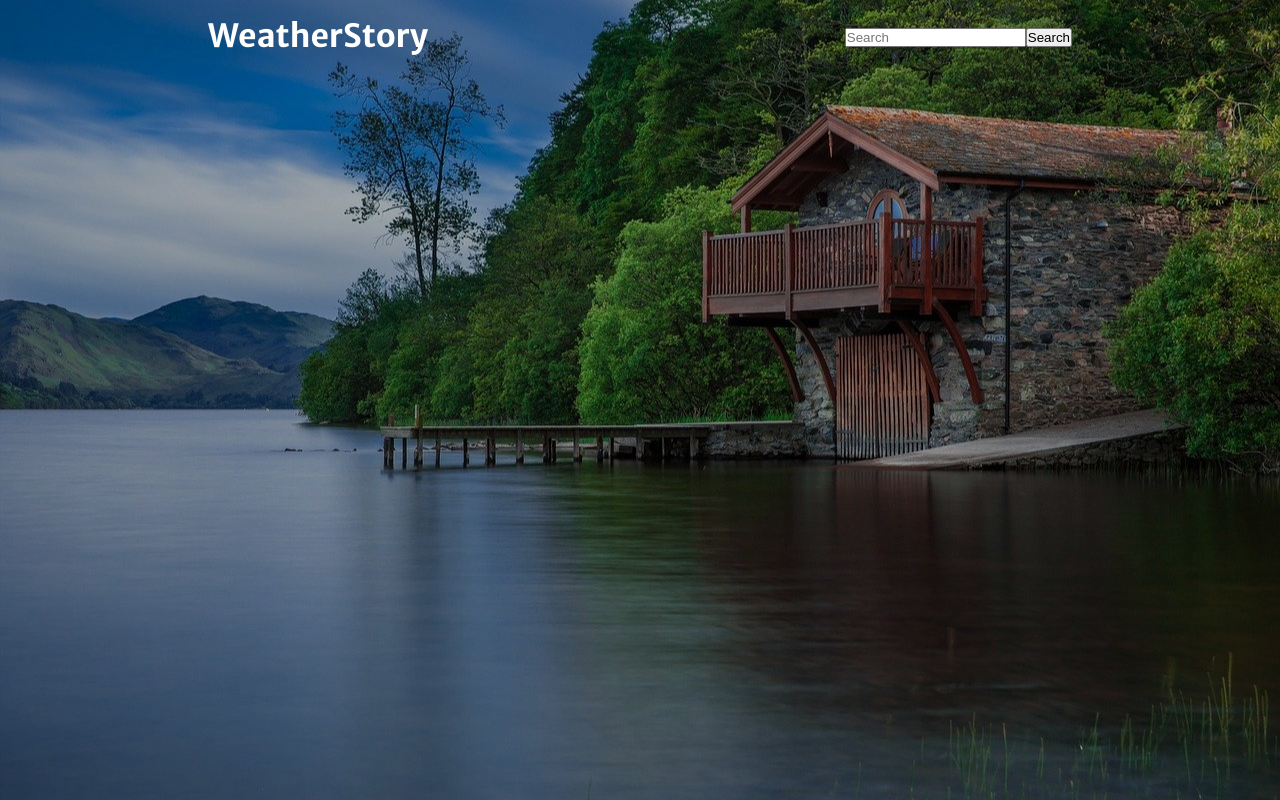
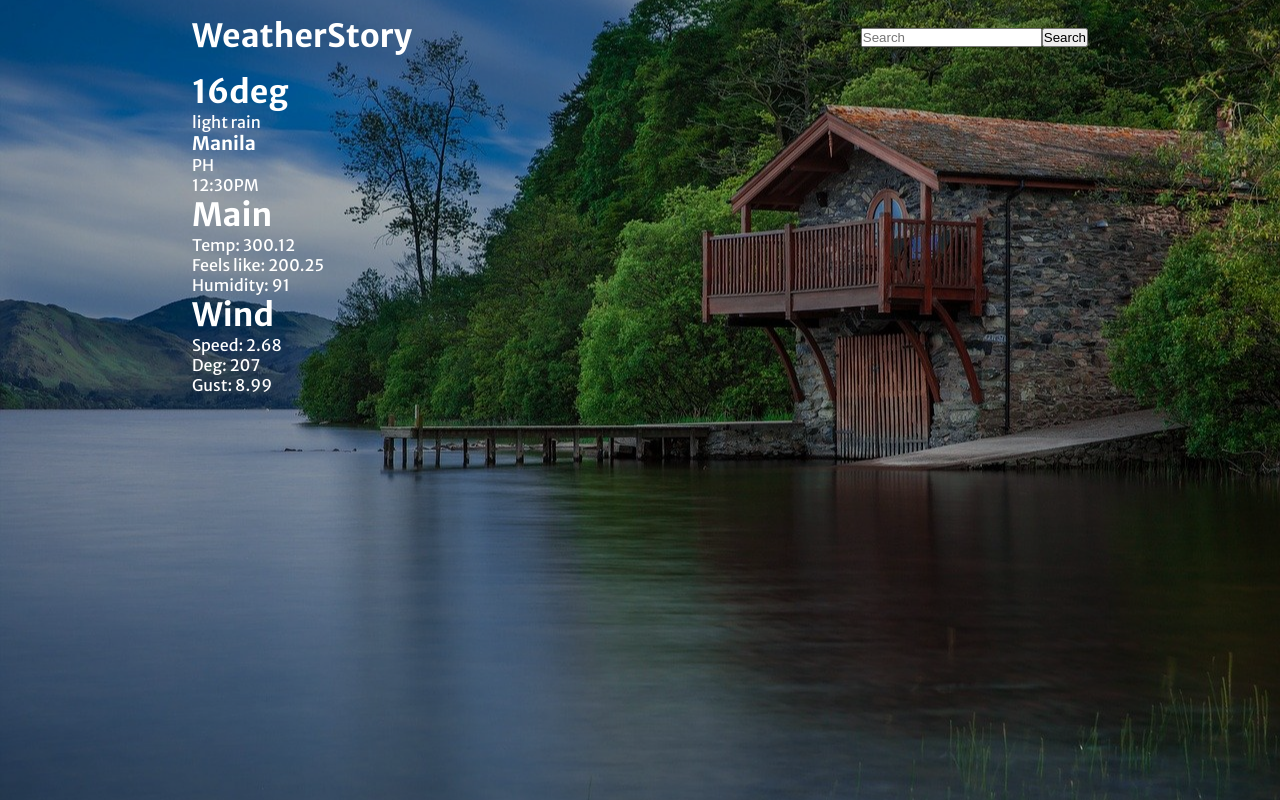
Before and after one commit to RySacdalan/weather-story, a React (Create React App) app: page / in a window 1280 px wide. Built offline with nearby package versions, Linux system fonts and the light colour scheme.

Commit message:
Create main weather components.

```diff
--- a/src/App.js
+++ b/src/App.js
@@ -1,4 +1,5 @@
 import "./App.css";
+import MainBody from "./layout/MainBody";
 import MainHeader from "./layout/MainHeader";
 
 function App() {
@@ -6,6 +7,7 @@ function App() {
     <div className="App">
       <div className="main_app_content">
         <MainHeader />
+        <MainBody />
       </div>
     </div>
   );
--- a/src/components/Header.css
+++ b/src/components/Header.css
@@ -2,5 +2,5 @@
  display: flex;
  align-items: center;
  justify-content: space-between;
- padding: 1rem;
+ padding: 1rem 0;
 }
--- /dev/null
+++ b/src/components/Weather.jsx
@@ -0,0 +1,36 @@
+import React from 'react';
+import './Weather.css'
+
+const Weather = (props) => {
+  return(
+    <div className='weather_wrapper'>
+      <div className='weather_content'>
+        <div className="weather_primary_details">
+            <h1 className='weather_temp'>16deg</h1>
+            <p className='weather_description'>light rain</p>
+            <div className='weather_location'>
+                <h3>Manila</h3>
+                <p>PH</p>
+                <p>12:30PM</p>
+            </div>
+        </div>
+        <div className="weather_secondary_details">
+            <div className="first-section">
+                <h1>Main</h1>
+                <p>Temp: 300.12</p>
+                <p>Feels like: 200.25</p>
+                <p>Humidity: 91</p>
+            </div>
+            <div className="second-section">
+                <h1>Wind</h1>
+                <p>Speed: 2.68</p>
+                <p>Deg: 207</p>
+                <p>Gust: 8.99</p>
+            </div>
+        </div>
+      </div>
+    </div>
+  )
+}
+
+export default Weather
--- a/src/layout/MainBody.jsx
+++ b/src/layout/MainBody.jsx
@@ -0,0 +1,10 @@
+import React from 'react'
+import Weather from '../components/Weather'
+
+const MainBody = () => {
+    return(
+        <Weather />
+    )
+}
+
+export default MainBody
```
Also changed, not shown: src/components/Weather.css (added).
